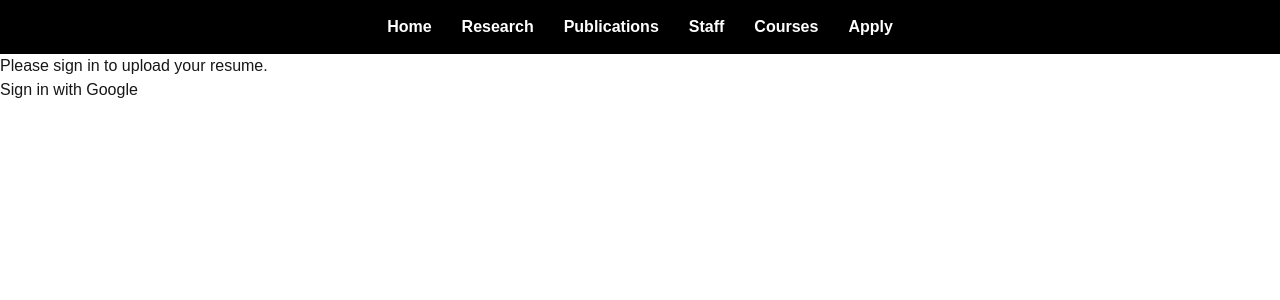
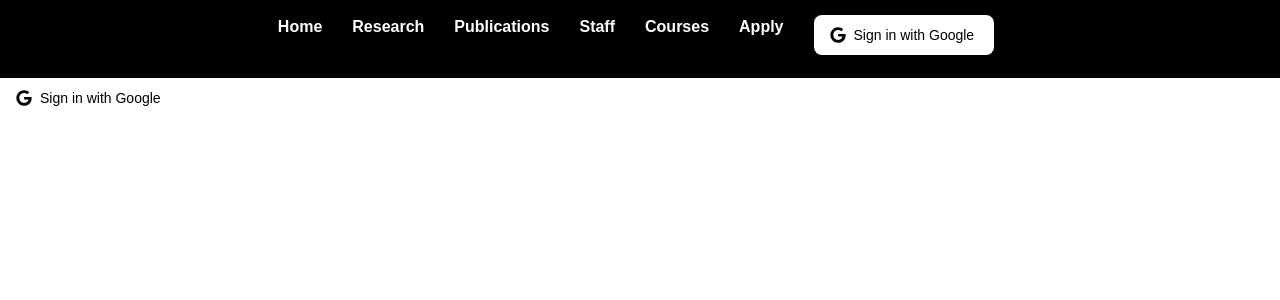
Before and after one commit to WACKE127/Dahl-Lab-No-Template, a Next.js app in the folder dahl-web/: page /p/apply in a window 1280 px wide. Shown: the top 300 px of the page. Built offline with nearby package versions, Linux system fonts and the light colour scheme; no server answers.

Commit message:
Auth Button

```diff
--- /dev/null
+++ b/dahl-web/app/components/authbutton.tsx
@@ -0,0 +1,47 @@
+"use client";
+
+import { useSession, signIn, signOut } from "next-auth/react";
+
+const AuthButton = () => {
+  const { data: session, status } = useSession();
+
+  if (status === "loading") {
+    update();
+    return <div
+    className="text-black  bg-[#ffffff] hover:bg-[#e3e3e3] focus:ring-4 focus:outline-none focus:ring-[#9f9f9f]/50 font-medium rounded-lg text-sm px-5 py-2.5 text-center inline-flex items-center justify-between mr-2 mb-2">
+      <svg className="mr-2 -ml-1 w-4 h-4" aria-hidden="true" focusable="false" data-prefix="fab" data-icon="google" role="img" xmlns="http://www.w3.org/2000/svg" viewBox="0 0 488 512">
+      <path fill="currentColor" d="M488 261.8C488 403.3 391.1 504 248 504 110.8 504 0 393.2 0 256S110.8 8 248 8c66.8 0 123 24.5 166.3 64.9l-67.5 64.9C258.5 52.6 94.3 116.6 94.3 256c0 86.5 69.1 156.6 153.7 156.6 98.2 0 135-70.4 140.8-106.9H248v-85.3h236.1c2.3 12.7 3.9 24.9 3.9 41.4z">
+        </path></svg>Loading...<div></div>
+
+    </div>;
+  }
+
+  return (
+    <div>
+      {session ? (
+        <>
+          <p>Signed in as {session.user?.email}</p>
+          <button onClick={() => signOut()}
+          className="text-black  bg-[#ffffff] hover:bg-[#e3e3e3] focus:ring-4 focus:outline-none focus:ring-[#9f9f9f]/50 font-medium rounded-lg text-sm px-5 py-2.5 text-center inline-flex items-center justify-between mr-2 mb-2">
+            <svg className="mr-2 -ml-1 w-4 h-4" aria-hidden="true" focusable="false" data-prefix="fab" data-icon="google" role="img" xmlns="http://www.w3.org/2000/svg" viewBox="0 0 488 512">
+            <path fill="currentColor" d="M488 261.8C488 403.3 391.1 504 248 504 110.8 504 0 393.2 0 256S110.8 8 248 8c66.8 0 123 24.5 166.3 64.9l-67.5 64.9C258.5 52.6 94.3 116.6 94.3 256c0 86.5 69.1 156.6 153.7 156.6 98.2 0 135-70.4 140.8-106.9H248v-85.3h236.1c2.3 12.7 3.9 24.9 3.9 41.4z">
+              </path></svg>Sign out<div></div>
+
+          </button>
+        </>
+      ) : (
+        <>
+          <button onClick={() => signIn("google")}
+          className="text-black  bg-[#ffffff] hover:bg-[#e3e3e3] focus:ring-4 focus:outline-none focus:ring-[#9f9f9f]/50 font-medium rounded-lg text-sm px-5 py-2.5 text-center inline-flex items-center justify-between mr-2 mb-2">
+            <svg className="mr-2 -ml-1 w-4 h-4" aria-hidden="true" focusable="false" data-prefix="fab" data-icon="google" role="img" xmlns="http://www.w3.org/2000/svg" viewBox="0 0 488 512">
+            <path fill="currentColor" d="M488 261.8C488 403.3 391.1 504 248 504 110.8 504 0 393.2 0 256S110.8 8 248 8c66.8 0 123 24.5 166.3 64.9l-67.5 64.9C258.5 52.6 94.3 116.6 94.3 256c0 86.5 69.1 156.6 153.7 156.6 98.2 0 135-70.4 140.8-106.9H248v-85.3h236.1c2.3 12.7 3.9 24.9 3.9 41.4z">
+              </path></svg>Sign in with Google<div></div>
+
+          </button>
+        </>
+      )}
+    </div>
+  );
+};
+
+export default AuthButton;
--- a/dahl-web/app/components/header.tsx
+++ b/dahl-web/app/components/header.tsx
@@ -1,5 +1,9 @@
+"use client";
+
 import React from 'react';
 import Link from 'next/link';
+import AuthButton from '../components/authbutton';
+import { SessionProvider } from 'next-auth/react';
 // import styles from '../styles/header.module.css';
 
 const Webheader: React.FC = () => {
@@ -13,7 +17,13 @@
           <li><Link href="/p/staff" className="text-white no-underline font-bold hover:underline xs:text-xs">Staff</Link></li>
           <li><Link href="/p/courses" className="text-white no-underline font-bold hover:underline xs:text-xs">Courses</Link></li>
           <li><Link href="/p/apply" className="text-white no-underline font-bold hover:underline xs:text-xs">Apply</Link></li>
+          <li>
+            <SessionProvider>
+              <AuthButton></AuthButton>
+            </SessionProvider>
+          </li>
         </ul>
+
       </nav>
     </header>
   );
--- a/dahl-web/app/p/apply/page.tsx
+++ b/dahl-web/app/p/apply/page.tsx
@@ -1,8 +1,8 @@
-// app/upload/page.tsx
 "use client";
 
-import { useSession, signIn, signOut } from "next-auth/react";
+import { useSession } from "next-auth/react";
 import React, { useState } from "react";
+import AuthButton from "../../components/authbutton";
 
 const UploadPage = () => {
   const { data: session, status } = useSession();
@@ -13,12 +13,7 @@
   }
 
   if (!session) {
-    return (
-      <div>
-        <p>Please sign in to upload your resume.</p>
-        <button onClick={() => signIn("google")}>Sign in with Google</button>
-      </div>
-    );
+    return <AuthButton />;
   }
 
   const handleFileChange = (event: React.ChangeEvent<HTMLInputElement>) => {
@@ -41,16 +36,23 @@
     const response = await fetch("/api/upload", {
       method: "POST",
       body: formData,
+        // Handle errors
+    }).catch((error) => {
+      console.error("Error uploading file:", error);
+      alert("An error occurred while uploading the file.");
     });
 
-    const result = await response.json();
-    alert(result.message);
+    if (response && response.ok) {
+      const result = await response.json();
+      alert(result.message);
+    } else {
+      alert("Failed to upload the file.");
+    }
   };
 
   return (
     <div>
-      <p>Signed in as {session.user?.email}</p>
-      <button onClick={() => signOut()}>Sign out</button>
+      <AuthButton />
 
       <h1>Upload Your Resume</h1>
       <form onSubmit={handleSubmit} encType="multipart/form-data">
```
